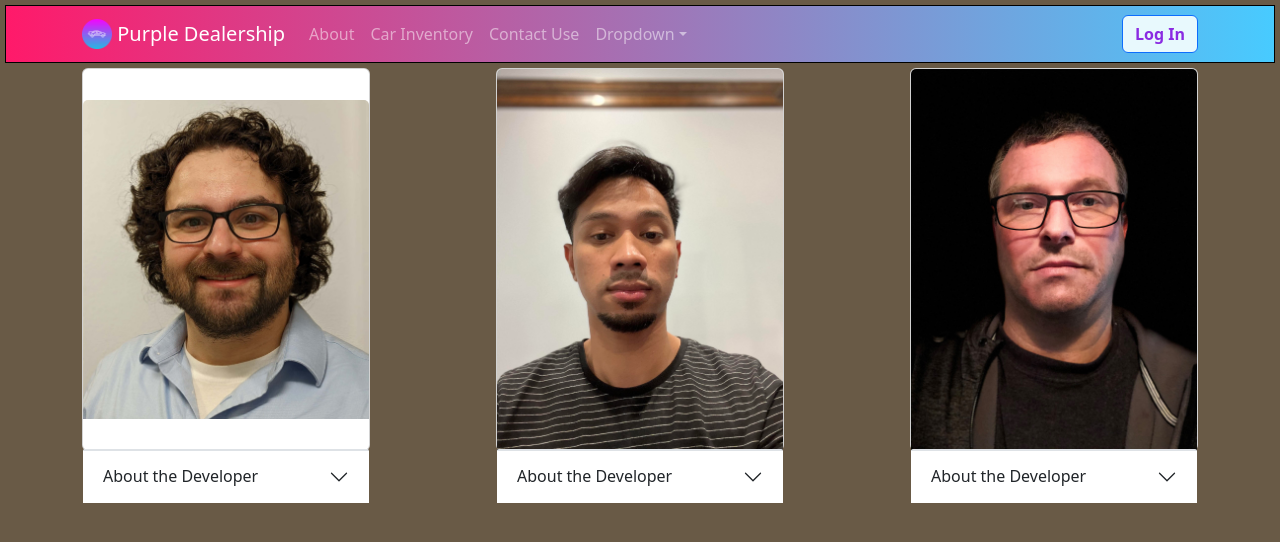
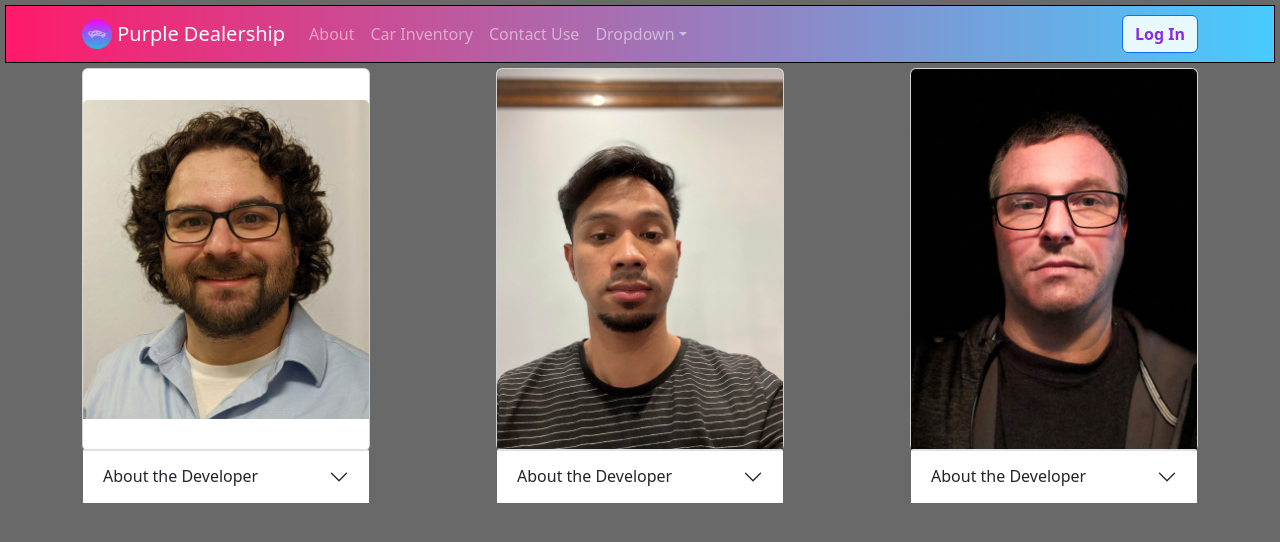
Before and after one commit to cherrera1208/dealership-client, a React (Create React App) app: page /about in a window 1280 px wide. Shown: the top 542 px of the page. Built offline with nearby package versions, Linux system fonts and the light colour scheme; no server answers.

Commit message:
hot fix, deleted unused vars

```diff
--- a/src/App.js
+++ b/src/App.js
@@ -7,9 +7,6 @@ import Main from './components/Main';
 import Footer from './components/Footer';
 import CarModal from './components/CarModal';
 import CarForm from './components/CarForm';
-import LoginButton from './components/LoginButton';
-import LogoutButton from './components/LogoutButton';
-import Profile from './components/Profile';
 import CarEdit from './components/CarEdit';
 
 const SERVER = process.env.REACT_APP_SERVER;
--- a/src/components/About.js
+++ b/src/components/About.js
@@ -1,5 +1,5 @@
 import React from 'react';
-import { Link } from 'react-router-dom';
+// import { Link } from 'react-router-dom';
 import Container from 'react-bootstrap/Container';
 import Card from 'react-bootstrap/Card';
 import Accordion from 'react-bootstrap/Accordion';
@@ -10,6 +10,7 @@ class About extends React.Component {
   render() {
     return (
       <>
+        <div className='about-us__div'>
           {/* <Navbar bg="dark" variant="dark">
         <Container>
           <Navbar.Brand>Purple Dealership</Navbar.Brand>
@@ -20,13 +21,13 @@ class About extends React.Component {
           </Nav>
         </Container>
       </Navbar> */}
-        <SiteNav/>
+          <SiteNav />
 
 
 
           <Container className='card-container'>
             <Card className='list' style={{ width: '18rem' }}>
-            <Card.Img variant="top" src={require("../image/carlos Herrera.jpg")}/>
+              <Card.Img variant="top" src={require("../image/carlos Herrera.jpg")} />
               <Accordion className='accordion' defaultActiveKey="0">
                 <Accordion.Item eventKey="0"></Accordion.Item>
                 {/* <Card.Body> */}
@@ -38,7 +39,7 @@ class About extends React.Component {
               </Accordion>
             </Card>
             <Card className='list' style={{ width: '18rem' }}>
-            <Card.Img variant="top" src={require("../image/david suy.jpg")}/>
+              <Card.Img variant="top" src={require("../image/david suy.jpg")} />
               <Accordion className='accordion' defaultActiveKey="0">
                 <Accordion.Item eventKey="0"></Accordion.Item>
                 {/* <Card.Body> */}
@@ -50,7 +51,7 @@ class About extends React.Component {
               </Accordion>
             </Card>
             <Card className='list' style={{ width: '18rem' }}>
-            <Card.Img variant="top" src={require("../image/Jeffrey Smith.jpg")}/>
+              <Card.Img variant="top" src={require("../image/Jeffrey Smith.jpg")} />
               <Accordion className='accordion' defaultActiveKey="0">
                 <Accordion.Item eventKey="0"></Accordion.Item>
                 {/* <Card.Body> */}
@@ -70,8 +71,9 @@ class About extends React.Component {
             </Card>
           </Container>
           <footer className='footer'>
-            <span style={{ color: "purple"}}>&copy; Purple Dealership.</span>
+            <span style={{ color: "purple" }}>&copy; Purple Dealership.</span>
           </footer>
+        </div>
       </>
 
     );
--- a/src/components/Cars.js
+++ b/src/components/Cars.js
@@ -2,6 +2,8 @@ import React from 'react';
 import { Card } from 'react-bootstrap';
 import '../css/Cars.css';
 import '../css/Banner.css';
+
+
 
 class Cars extends React.Component {
   render() {
--- a/src/css/About.css
+++ b/src/css/About.css
@@ -1,10 +1,9 @@
-
 body {
   background-image:
     linear-gradient(rgba(0, 0, 0, 0.5),
       rgba(0, 0, 0, 0.5));
   /* url(../image/Jeffrey\ Smith.jpg); */
-  background-color: tan;
+  background-color: lightgray;
   /* background-size: cover; */
 }
 
@@ -22,7 +21,6 @@ body {
 .card-container {
   display: flex;
   justify-content: space-between;
-
 }
 
 .footer {
--- a/src/css/Banner.css
+++ b/src/css/Banner.css
@@ -26,10 +26,10 @@
   align-items: center;
   color: white;
   background-color: black;
-  /* background-image: linear-gradient(rgba(0, 0, 0, 0.5),
+  background-image: linear-gradient(rgba(0, 0, 0, 0.5),
       rgb(0, 0, 0, 0.5)),
-    url(../image/Background.jpg);
+    url(../image/InvBanner.jpg);
   background-size: cover;
   background-repeat: no-repeat;
-  background-position: -10px */
+  background-position: -10px
 }
```
Also changed, not shown: src/image/InvBanner.jpg (added). Lines whose indentation alone changed are shown as unchanged.
